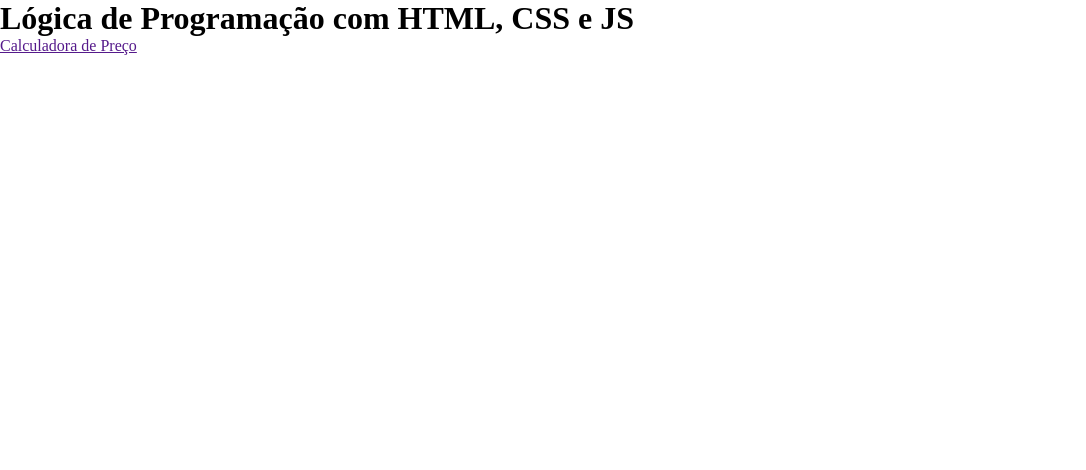
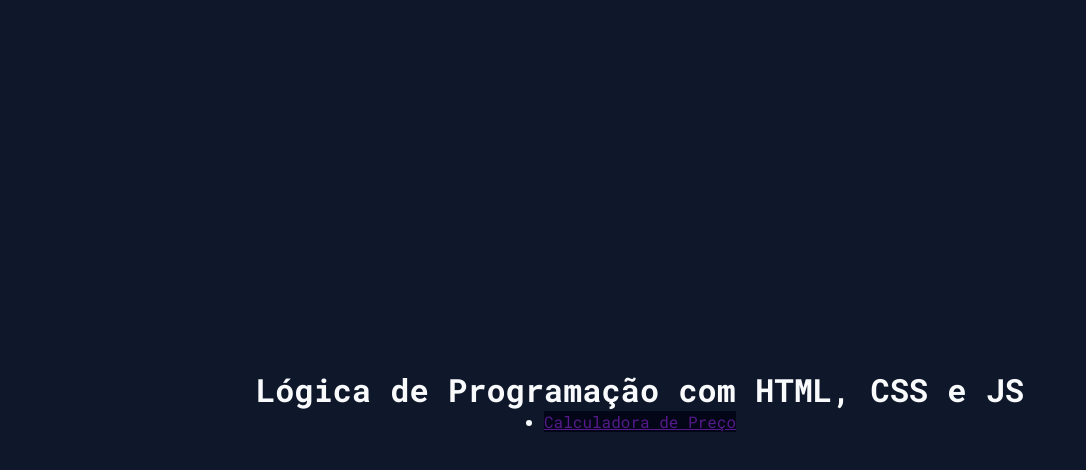
Before and after one commit to VitTheVicious/atividade9, a plain HTML site: page index.html in a window 1280 px wide. Shown: the whole page, without its empty margins (0-1086 px from the left). Drawn offline with Linux system fonts and the light colour scheme.

Commit message:
style: add body and nav styles

```diff
--- a/index.html
+++ b/index.html
@@ -3,12 +3,16 @@
 <head>
     <meta charset="UTF-8">
     <meta name="viewport" content="width=device-width, initial-scale=1.0">
+    <link rel="preconnect" href="https://fonts.googleapis.com">
+    <link rel="preconnect" href="https://fonts.gstatic.com" crossorigin>
+    <link href="https://fonts.googleapis.com/css2?family=Roboto+Mono:ital,wght@0,100..700;1,100..700&display=swap" rel="stylesheet">
     <link rel="stylesheet" href="style.css">
     <title>Lógica de Programação com HTML, CSS e JS</title>
 </head>
 <body>
     <header>
         <h1>Lógica de Programação com HTML, CSS e JS</h1>
+    </header>
 
     <nav>
         <ul>
@@ -17,6 +21,5 @@
             </li>
         </ul>
     </nav>
-    </header>
 </body>
 </html>
--- a/style.css
+++ b/style.css
@@ -2,4 +2,26 @@
     padding: 0;
     margin: 0;
     box-sizing: border-box;
+    font-family: "Roboto Mono", monospace;
 }
+
+:root {
+    --main-backround: #0f172a;
+    --text-color: #f8fafc;
+    --nav-background: #020617;
+}
+
+body {
+    background: var(--main-backround);
+    color: var(--text-color);
+
+    display: flex;
+    flex-direction: column;
+    height: 100svh;
+    justify-content: center;
+    align-items: center;
+}
+
+nav {
+    background-color: var(--nav-background);
+}
```
Lines whose indentation alone changed are shown as unchanged.
